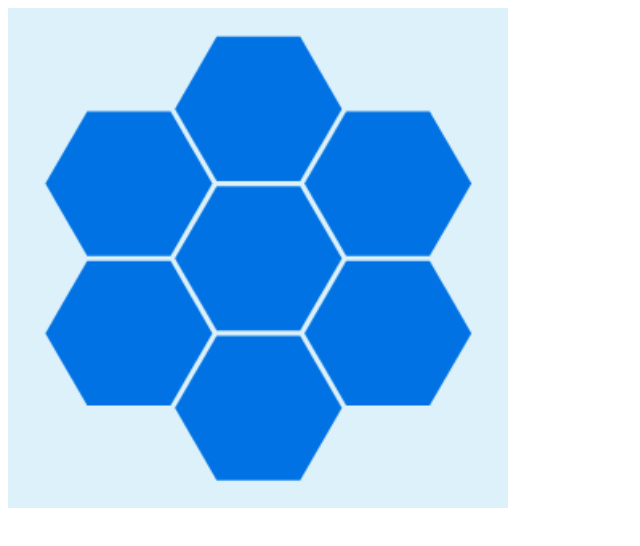
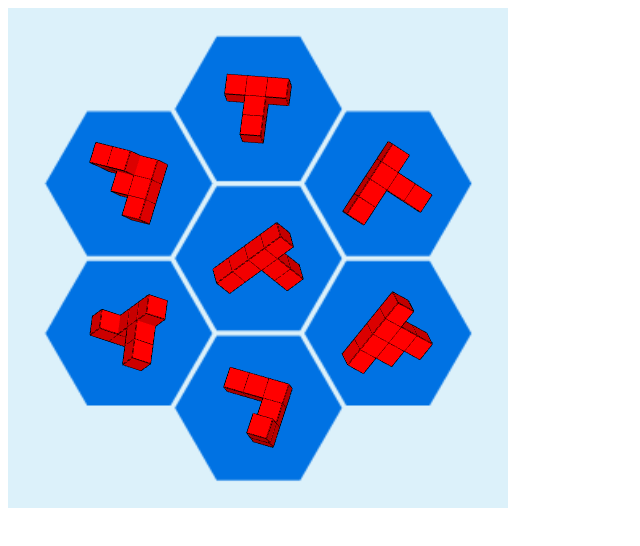
Before and after one commit to yannis-n/Javascript-3D-Objects, a website with bundled scripts: page index.html in a window 1280 px wide. Shown: the whole page, without its empty margins (0-640 px from the left). Built offline with nearby package versions, Linux system fonts and the light colour scheme; animation ran at ten frames a second.

Commit message:
first alpha

```diff
--- a/src/game.js
+++ b/src/game.js
@@ -1,7 +1,9 @@
 import InputHandler from "../src/input.js";
 import { drawBoard } from "./boardBuilder.js";
 import { createMenu } from "../src/helperScreens.js";
-import { createHiDPICanvas, circleAndMouseCollissionDetection, shuffle, pointInsidePolygon  } from "../src/helper.js";
+import { createHiDPICanvas, circleAndMouseCollissionDetection, shuffle, pointInsidePolygon, array_compare  } from "../src/helper.js";
+import * as THREE from '../node_modules/three/build/three.module.js';
+import { ThreeDObjectLevels  } from "../src/levels.js";
 
 
 const GAMESTATE = {
@@ -34,184 +36,6 @@ const sequences = [
   ['1', '4', '23', '45', '78', '92', '111', '122', '123', '124', '125', '167' ],
 ]
 
-const shapeSums = [
-  {
-    sum: [
-      [
-        ['0','0','1','0'],
-        ['0','0','1','0'],
-        ['1','1','1','1']
-      ],
-      [
-        ['0','0','0','0'],
-        ['0','0','0','0'],
-        ['1','0','0','0']
-      ]
-    ],
-    choices: [
-      [
-        [
-          ['0','0','1','0'],
-          ['0','0','1','0'],
-          ['1','1','1','1']
-        ],
-        [
-          ['0','0','0','0'],
-          ['0','0','0','0'],
-          ['0','0','0','0']
-        ]
-      ],
-      [
-        [
-          ['0','0','1','0'],
-          ['0','1','1','0'],
-          ['1','1','1','0']
-        ],
-        [
-          ['0','0','0','0'],
-          ['0','0','0','0'],
-          ['1','1','0','0']
-        ]
-      ],
-      [
-        [
-          ['0','0','1','0'],
-          ['0','0','1','0'],
-          ['1','1','1','0']
-        ],
-        [
-          ['0','0','1','0'],
-          ['0','0','0','0'],
-          ['0','0','0','0']
-        ]
-      ],
-      [
-        [
-          ['0','0','1','0'],
-          ['0','0','1','0'],
-          ['0','1','1','1']
-        ],
-        [
-          ['0','0','0','0'],
-          ['0','0','0','0'],
-          ['0','1','0','0']
-        ]
-      ],
-      [
-        [
-          ['0','0','1','0'],
-          ['0','1','1','0'],
-          ['1','1','1','1']
-        ],
-        [
-          ['0','0','0','0'],
-          ['0','0','0','0'],
-          ['0','0','0','0']
-        ]
-      ],
-      [
-        [
-          ['0','0','1','0'],
-          ['0','0','1','0'],
-          ['1','1','1','1']
-        ],
-        [
-          ['0','0','0','0'],
-          ['0','0','0','0'],
-          ['1','0','0','0']
-        ]
-      ]
-    ]
-  },
-  {
-    sum: [
-      [
-        ['0','0','1','0'],
-        ['0','0','1','0'],
-        ['1','1','1','1']
-      ],
-      [
-        ['0','0','0','0'],
-        ['0','0','0','0'],
-        ['1','0','0','0']
-      ]
-    ],
-    choices: [
-      [
-        [
-          ['0','0','1','0'],
-          ['0','0','1','0'],
-          ['1','1','1','1']
-        ],
-        [
-          ['0','0','0','0'],
-          ['0','0','0','0'],
-          ['0','0','0','0']
-        ]
-      ],
-      [
-        [
-          ['0','0','1','0'],
-          ['0','1','1','0'],
-          ['1','1','1','0']
-        ],
-        [
-          ['0','0','0','0'],
-          ['0','0','0','0'],
-          ['1','1','0','0']
-        ]
-      ],
-      [
-        [
-          ['0','0','1','0'],
-          ['0','0','1','0'],
-          ['1','1','1','0']
-        ],
-        [
-          ['0','0','1','0'],
-          ['0','0','0','0'],
-          ['0','0','0','0']
-        ]
-      ],
-      [
-        [
-          ['0','0','1','0'],
-          ['0','0','1','0'],
-          ['0','1','1','1']
-        ],
-        [
-          ['0','0','0','0'],
-          ['0','0','0','0'],
-          ['0','1','0','0']
-        ]
-      ],
-      [
-        [
-          ['0','0','1','0'],
-          ['0','1','1','0'],
-          ['1','1','1','1']
-        ],
-        [
-          ['0','0','0','0'],
-          ['0','0','0','0'],
-          ['0','0','0','0']
-        ]
-      ],
-      [
-        [
-          ['0','0','1','0'],
-          ['0','0','1','0'],
-          ['1','1','1','1']
-        ],
-        [
-          ['0','0','0','0'],
-          ['0','0','0','0'],
-          ['1','0','0','0']
-        ]
-      ]
-    ]
-  },
-]
 
 
 export default class ShapeSums {
@@ -230,7 +54,7 @@ export default class ShapeSums {
     //padding between the units
     this.gap = 10
     // here making sure that the sequences are in the right order
-    this.shapeSums = shapeSums
+    this.ThreeDObjectLevels = ThreeDObjectLevels
     // set the current sequence to the first one
     this.updateCurrentSequence(0)
     // This is where the candidate sequence answer will be stored
@@ -249,24 +73,26 @@ export default class ShapeSums {
 
     this.difficulty = difficulty
 
+    this.centeredXMod = 0;
 
     this.menu = createMenu(this, gameWidth, gameHeight)
 
 
     this.elements = drawBoard(this)
     this.InputHandler = new InputHandler(this, GAMESTATE);
+    this.GAMESTATE = GAMESTATE
     this.updateGameState(GAMESTATE.RUNNING)
     this.InputHandler.init()
 
     this.unitErrors = {}
     this.step = 11
-    this.clickedUnits = new Set()
+    this.clickedUnits = []
   }
 
   // here we update the current sequence and also shuffled it
   updateCurrentSequence(i){
     this.currentSequence = i
-    this.currentBoard = this.shapeSums[i]
+    this.currentBoard = this.ThreeDObjectLevels[i]
     this.currentBoard['choices'] = shuffle(this.currentBoard['choices'])
     this.currentDimensions = this.currentBoard['choices'].length
 
@@ -296,19 +122,14 @@ export default class ShapeSums {
     let unitsAreOutsideTheCanvas = true;
     [...this.elements['units']].forEach((object) => {
         object.changeXCenter(this.dx)
-        console.log(object.position.x)
-        console.log(this.unitMeasurement.radius)
-        console.log(this.rect)
         if (object.position.x + this.unitMeasurement.radius > this.rect.left){
           unitsAreOutsideTheCanvas = false;
         }
       });
-      console.log(unitsAreOutsideTheCanvas)
       this.elements['centeredSum'].changeXCenter(this.dx)
       if (this.elements['centeredSum'].position.x + this.unitMeasurement.radius > this.rect.left){
         unitsAreOutsideTheCanvas = false;
       }
-      console.log(unitsAreOutsideTheCanvas)
       return unitsAreOutsideTheCanvas
   }
 
@@ -325,18 +146,19 @@ export default class ShapeSums {
   // For now this is where the level assessement happens.
   // It will probably become more complicared in the future
   correctAssessement(){
-return true
+    console.log(this.currentBoard['sum'])
+    console.log(this.clickedUnits)
+    return array_compare(this.currentBoard['sum'],this.clickedUnits)
+    return true
   }
 
   update(deltaTime) {
-
     // this is were the transition between levels is handled
-    if (this.clickedUnits.size == 2 ) {
+    if (this.clickedUnits.length > 0 ) {
       // this is where we should check if the sum is correcct
       if (this.gamestate === GAMESTATE.RUNNING) {
         // this.updateGameState(GAMESTATE.LEVELDONE)
         // this.clickedUnits.clear()
-          this.updateGameState(GAMESTATE.ASSESSINGLEVEL)
 
           // this determines how long the crossmark or checkmark will remain in frame
           this.counter = 50;
@@ -357,6 +179,7 @@ return true
             }, 5);
             this.wrongAnswer = true;
           }
+          this.updateGameState(GAMESTATE.ASSESSINGLEVEL)
 
 
       }
@@ -367,7 +190,7 @@ return true
 
       if (this.counter == 0){
         this.updateGameState(GAMESTATE.LEVELDONE)
-        this.clickedUnits.clear()
+        this.clickedUnits = []
 
         // expicitly reset the checkmark or crossmark
         if (this.wrongAnswer){
@@ -389,12 +212,26 @@ return true
     if (this.gamestate === GAMESTATE.LEVELDONE){
 
       this.dx = - 2 * this.rect.right / this.step;
-      console.log(this.dx)
       if (this.moveLevelOutsideFrame()){
         this.centeredXMod = 2 * this.rect.right;
         this.dx = this.centeredXMod / this.step;
         this.updateGameState(GAMESTATE.NEWLEVEL)
         this.updateCurrentSequence(this.currentSequence + 1)
+
+
+        while (this.elements['centeredSum'].cubes.children.length > 0)
+        {
+          this.elements['centeredSum'].cubes.children.forEach((object) => {
+
+            this.elements['centeredSum'].cubes.remove(object)
+            object.geometry.dispose();
+            object.material.dispose();
+          });
+        }
+
+        this.clearThree(this.scene)
+
+
         this.elements = drawBoard(this)
       }
     }
@@ -413,6 +250,27 @@ return true
     }
 
 
+  }
+
+  clearThree(obj){
+    if (obj.type == 'AmbientLight' || obj.type == 'DirectionalLight' || obj.type == 'Scene') return;
+
+    while(obj.children.length > 0){
+      this.clearThree(obj.children[0])
+      obj.remove(obj.children[0]);
+    }
+    if(obj.geometry) obj.geometry.dispose()
+
+    if(obj.material){
+      //in case of map, bumpMap, normalMap, envMap ...
+      Object.keys(obj.material).forEach(prop => {
+        if(!obj.material[prop])
+          return
+        if(obj.material[prop] !== null && typeof obj.material[prop].dispose === 'function')
+          obj.material[prop].dispose()
+      })
+      obj.material.dispose()
+    }
   }
 
   draw(ctx) {
@@ -449,7 +307,7 @@ return true
       // find the Grid Unit that was actually clicked
       if (pointInsidePolygon([this.clicked.x, this.clicked.y],object.path)){
         object.clicked = true;
-        this.clickedUnits.add(object)
+        this.clickedUnits = object.geometry
       }
     });
   }
--- a/src/index.js
+++ b/src/index.js
@@ -17,47 +17,7 @@ window.onload = function (){
   const difficulty = 1;
 
 
-
-
-
-//   var scene = new THREE.Scene();
-//   var camera = new THREE.OrthographicCamera(
-//     500 / -2, // left
-//     500 / 2, // right
-//     500 / 2, // top
-//     500 / -2, // bottom
-//     0, // near plane
-//     2000 // far plane
-//   );
-//   camera.position.set(4, 4, 4);
-//   camera.lookAt(0, 0, 0);
-
-//     // Set up lights
-//     const ambientLight = new THREE.AmbientLight(0xffffff, 0.6);
-//     scene.add(ambientLight);
-
-//     const dirLight = new THREE.DirectionalLight(0xffffff, 0.6);
-//     dirLight.position.set(10, 20, 0);
-//     scene.add(dirLight);
-
-//   const renderer = new THREE.WebGLRenderer( { alpha: true } );
-//   renderer.setSize( 500, 500 );
-//   document.getElementsByClassName('screen-container')[0].appendChild( renderer.domElement );
-//   renderer.domElement.id = 'ThreedObjectsCanvas';
-
-//   const geometry = new THREE.BoxGeometry(1, 1, 2);
-//   const color = new THREE.Color(`rgb(24, 212, 21)`);
-//   const material = new THREE.MeshLambertMaterial({ color });
-//   const mesh = new THREE.Mesh(geometry, material);
-// scene.add(mesh);
-
-
-
   var scene = new THREE.Scene();
-  // var camera = new THREE.PerspectiveCamera( 50, 640 / 480, 1, 1000 );
-  // camera.position.y = 150;
-  // camera.position.z = 500;
-  // camera.lookAt( scene.position );
 
   var camera = new THREE.OrthographicCamera(
     500 / -2, // left
@@ -69,15 +29,14 @@ window.onload = function (){
   );
 
   camera.position.set(0, 0, 850);
-  // camera.position.set(0, 200, 500);
   camera.lookAt(0, 0, 0);
 
     // Set up lights
     const ambientLight = new THREE.AmbientLight(0xffffff, 0.6);
     scene.add(ambientLight);
 
-    const dirLight = new THREE.DirectionalLight(0xffffff, 0.6);
-    dirLight.position.set(10, 20, 0);
+    const dirLight = new THREE.DirectionalLight(0xffffff, 0.5);
+    dirLight.position.set(10, 20, 850);
     scene.add(dirLight);
 
   const renderer = new THREE.WebGLRenderer( { alpha: true, antialias: true } );
--- /dev/null
+++ b/src/levels.js
@@ -0,0 +1,355 @@
+
+export const ThreeDObjectLevels = [
+    {
+      sum: [
+        [
+          ['0','0','1','0'],
+          ['0','0','1','0'],
+          ['1','1','1','1']
+        ],
+        [
+          ['0','0','0','0'],
+          ['0','0','0','0'],
+          ['0','0','0','0']
+        ]
+      ],
+      choices: [
+        [
+          [
+            ['0','0','1','0'],
+            ['0','0','1','0'],
+            ['1','1','1','1']
+          ],
+          [
+            ['0','0','0','0'],
+            ['0','0','0','0'],
+            ['0','0','0','0']
+          ]
+        ],
+        [
+          [
+            ['0','0','1','0'],
+            ['0','1','1','0'],
+            ['1','1','1','0']
+          ],
+          [
+            ['0','0','0','0'],
+            ['0','0','0','0'],
+            ['1','1','0','0']
+          ]
+        ],
+        [
+          [
+            ['0','0','1','0'],
+            ['0','0','1','0'],
+            ['1','1','1','0']
+          ],
+          [
+            ['0','0','1','0'],
+            ['0','0','0','0'],
+            ['0','0','0','0']
+          ]
+        ],
+        [
+          [
+            ['0','0','1','0'],
+            ['0','0','1','0'],
+            ['0','1','1','1']
+          ],
+          [
+            ['0','0','0','0'],
+            ['0','0','0','0'],
+            ['0','0','0','0']
+          ]
+        ],
+        [
+          [
+            ['0','0','1','0'],
+            ['0','1','1','0'],
+            ['1','1','1','1']
+          ],
+          [
+            ['0','0','0','0'],
+            ['0','0','0','0'],
+            ['0','0','0','0']
+          ]
+        ],
+        [
+          [
+            ['0','0','1','0'],
+            ['0','0','1','0'],
+            ['1','1','1','1']
+          ],
+          [
+            ['0','0','0','0'],
+            ['0','0','0','0'],
+            ['1','0','0','0']
+          ]
+        ]
+      ]
+    },
+    {
+      sum: [
+        [
+          ['0','0','1','0'],
+          ['0','0','1','0'],
+          ['0','0','0','0']
+        ],
+        [
+          ['0','0','0','0'],
+          ['0','0','0','0'],
+          ['0','0','0','0']
+        ]
+      ],
+      choices: [
+        [
+          [
+            ['0','0','1','0'],
+            ['0','0','1','0'],
+            ['1','1','1','1']
+          ],
+          [
+            ['0','0','0','0'],
+            ['0','0','0','0'],
+            ['0','0','0','0']
+          ]
+        ],
+        [
+          [
+            ['0','0','1','0'],
+            ['0','1','1','0'],
+            ['1','1','1','0']
+          ],
+          [
+            ['0','0','0','0'],
+            ['0','0','0','0'],
+            ['1','1','0','0']
+          ]
+        ],
+        [
+          [
+            ['0','0','1','0'],
+            ['0','0','1','0'],
+            ['1','1','1','0']
+          ],
+          [
+            ['0','0','1','0'],
+            ['0','0','0','0'],
+            ['0','0','0','0']
+          ]
+        ],
+        [
+          [
+            ['0','0','1','0'],
+            ['0','0','1','0'],
+            ['0','0','0','0']
+          ],
+          [
+            ['0','0','0','0'],
+            ['0','0','0','0'],
+            ['0','0','0','0']
+          ]
+        ],
+        [
+          [
+            ['0','0','1','0'],
+            ['0','1','1','0'],
+            ['1','1','1','1']
+          ],
+          [
+            ['0','0','0','0'],
+            ['0','0','0','0'],
+            ['0','0','0','0']
+          ]
+        ],
+        [
+          [
+            ['0','0','1','0'],
+            ['0','0','1','0'],
+            ['1','1','1','1']
+          ],
+          [
+            ['0','0','0','0'],
+            ['0','0','0','0'],
+            ['1','0','0','0']
+          ]
+        ]
+      ]
+    },
+    {
+        sum: [
+          [
+            ['0','0','1','0'],
+            ['0','0','1','0'],
+            ['1','1','1','1']
+          ],
+          [
+            ['0','0','0','0'],
+            ['0','0','0','0'],
+            ['1','0','0','0']
+          ]
+        ],
+        choices: [
+          [
+            [
+              ['0','0','1','0'],
+              ['0','0','1','0'],
+              ['1','1','1','1']
+            ],
+            [
+              ['0','0','0','0'],
+              ['0','0','0','0'],
+              ['1','0','0','0']
+            ]
+          ],
+          [
+            [
+              ['0','0','1','0'],
+              ['0','1','1','0'],
+              ['1','1','1','0']
+            ],
+            [
+              ['0','0','0','0'],
+              ['0','0','0','0'],
+              ['1','1','0','0']
+            ]
+          ],
+          [
+            [
+              ['0','0','1','0'],
+              ['0','0','1','0'],
+              ['1','1','1','0']
+            ],
+            [
+              ['0','0','1','0'],
+              ['0','0','0','0'],
+              ['0','0','0','0']
+            ]
+          ],
+          [
+            [
+              ['0','0','1','0'],
+              ['0','0','1','0'],
+              ['0','1','1','1']
+            ],
+            [
+              ['0','0','0','0'],
+              ['0','0','0','0'],
+              ['0','0','0','0']
+            ]
+          ],
+          [
+            [
+              ['0','0','1','0'],
+              ['0','1','1','0'],
+              ['1','1','1','1']
+            ],
+            [
+              ['0','0','0','0'],
+              ['0','0','0','0'],
+              ['0','0','0','0']
+            ]
+          ],
+          [
+            [
+              ['0','0','1','0'],
+              ['0','0','1','0'],
+              ['1','1','1','1']
+            ],
+            [
+              ['0','0','0','0'],
+              ['0','0','0','0'],
+              ['0','0','0','0']
+            ]
+          ]
+        ]
+      },
+      {
+        sum: [
+          [
+            ['0','1','1','1'],
+            ['0','0','1','0'],
+            ['0','0','1','0']
+          ],
+          [
+            ['1','1','0','0'],
+            ['0','0','0','0'],
+            ['0','0','0','0']
+          ]
+        ],
+        choices: [
+            [
+                [
+                  ['0','1','1','1'],
+                  ['0','0','1','0'],
+                  ['0','0','1','0']
+                ],
+                [
+                  ['1','1','0','0'],
+                  ['0','0','0','0'],
+                  ['0','0','0','0']
+                ]
+              ],
+          [
+            [
+              ['0','0','1','0'],
+              ['0','1','1','0'],
+              ['1','1','1','0']
+            ],
+            [
+              ['0','0','0','0'],
+              ['0','0','0','0'],
+              ['1','1','0','0']
+            ]
+          ],
+          [
+            [
+              ['0','0','1','0'],
+              ['0','0','1','0'],
+              ['1','1','1','0']
+            ],
+            [
+              ['0','0','1','0'],
+              ['0','0','0','0'],
+              ['0','0','0','0']
+            ]
+          ],
+          [
+            [
+              ['0','0','1','0'],
+              ['0','0','1','0'],
+              ['0','1','1','1']
+            ],
+            [
+              ['0','0','0','0'],
+              ['0','0','0','0'],
+              ['0','0','0','0']
+            ]
+          ],
+          [
+            [
+              ['0','0','1','0'],
+              ['0','1','1','0'],
+              ['1','1','1','1']
+            ],
+            [
+              ['0','0','0','0'],
+              ['0','0','0','0'],
+              ['0','0','0','0']
+            ]
+          ],
+          [
+            [
+              ['0','0','1','0'],
+              ['0','0','1','0'],
+              ['1','1','1','1']
+            ],
+            [
+              ['0','0','0','0'],
+              ['0','0','0','0'],
+              ['1','0','0','0']
+            ]
+          ]
+        ]
+      }
+  ]
--- a/src/unit.js
+++ b/src/unit.js
@@ -64,10 +64,7 @@ export default class Unit {
               // this.cubes.rotation.y = Math.PI / 3;
               // mesh.rotation.set(this.position.x - game.gameWidth / 2 + this.cubeSize * (y - 1), this.position.y - game.gameHeight / 2 + this.cubeSize * (i - 1), 0);
 
-
               mesh.position.set(this.cubeSize * (y - 1), this.cubeSize * (i - 1), this.cubeSize * (z - 1));
-
-
 
               this.cubes.add( mesh );
             }
@@ -76,7 +73,11 @@ export default class Unit {
         }
       }
       let plusOrMinus = Math.random() < 0.5 ? -1 : 1;
-      this.cubes.translateX (this.position.x - game.gameWidth / 2);
+      // Should a new level be loaded make sure that the new shapes are correctly placed.
+      // For some reason I have to invert the X position of the group to be positioned correctly.
+        this.cubes.translateX (-this.position.x  + game.gameWidth / 2);
+
+
       this.cubes.translateY (this.position.y - game.gameHeight / 2);
       this.cubes.translateZ (this.geometry.length / 2);
 
@@ -85,7 +86,6 @@ export default class Unit {
       this.cubes.rotation.x = plusOrMinus * (0.1 + Math.random() * 1);
       // this.cubes.translateX (this.position.x - game.gameWidth / 2);
       // this.cubes.translateY (this.position.y - game.gameHeight / 2);
-
 
       const box3 = new THREE.Box3().setFromObject(this.cubes);
       const vector = new THREE.Vector3();
@@ -97,7 +97,7 @@ export default class Unit {
 
       // this.cubes.position.set(this.position.x - game.gameWidth / 2, this.position.y - game.gameHeight / 2, 0);
 
-      // this.game.scene.add( this.cubes );
+      this.game.scene.add( this.cubes );
 
       // this.mesh.matrixAutoUpdate  = false;
   // console.log(this.mesh)
@@ -108,7 +108,8 @@ export default class Unit {
   // draw the unit circle with different border widths
   changeXCenter(dx){
     this.position.x = this.position.x + dx;
-    // this.cubes.position.x -= dx;
+    this.cubes.position.x += dx;
+
 
   }
 
```
Also changed, not shown: index.html (+1 -1 lines), src/helper.js (+18 -0 lines).
